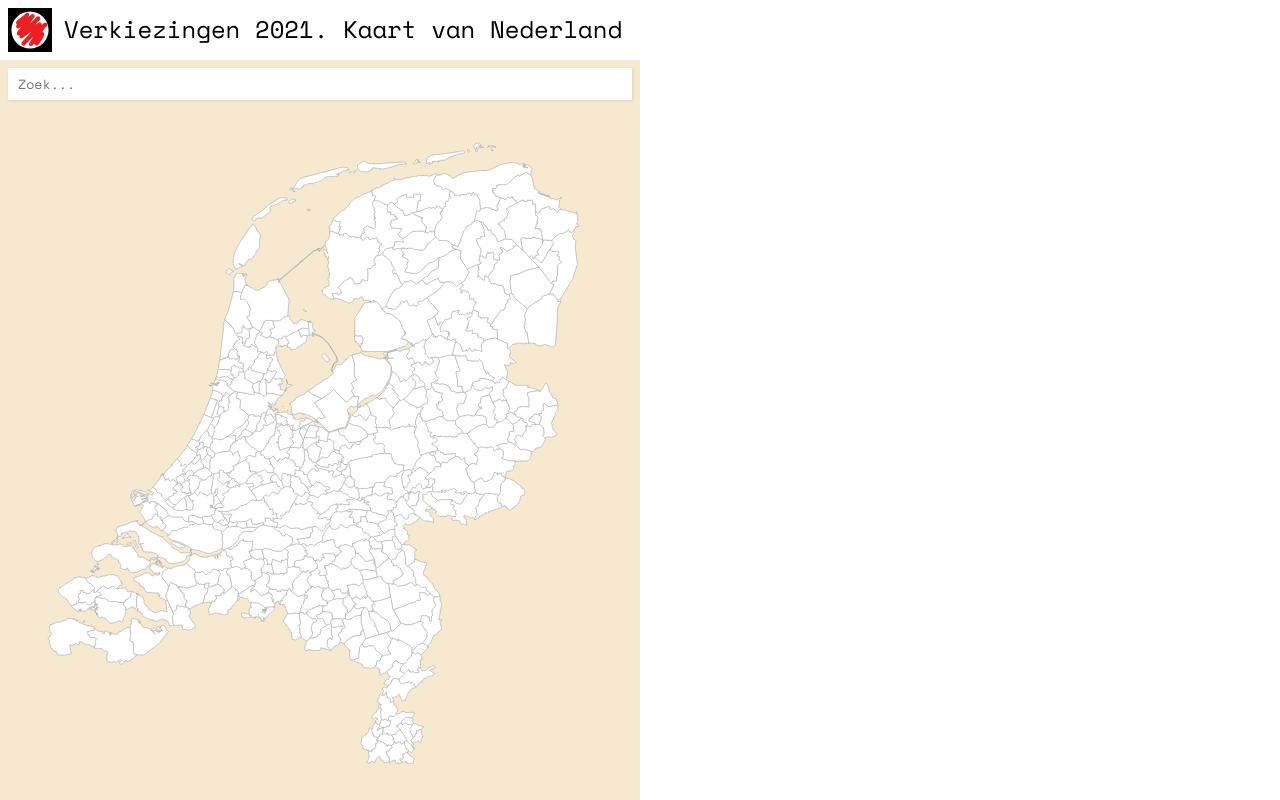
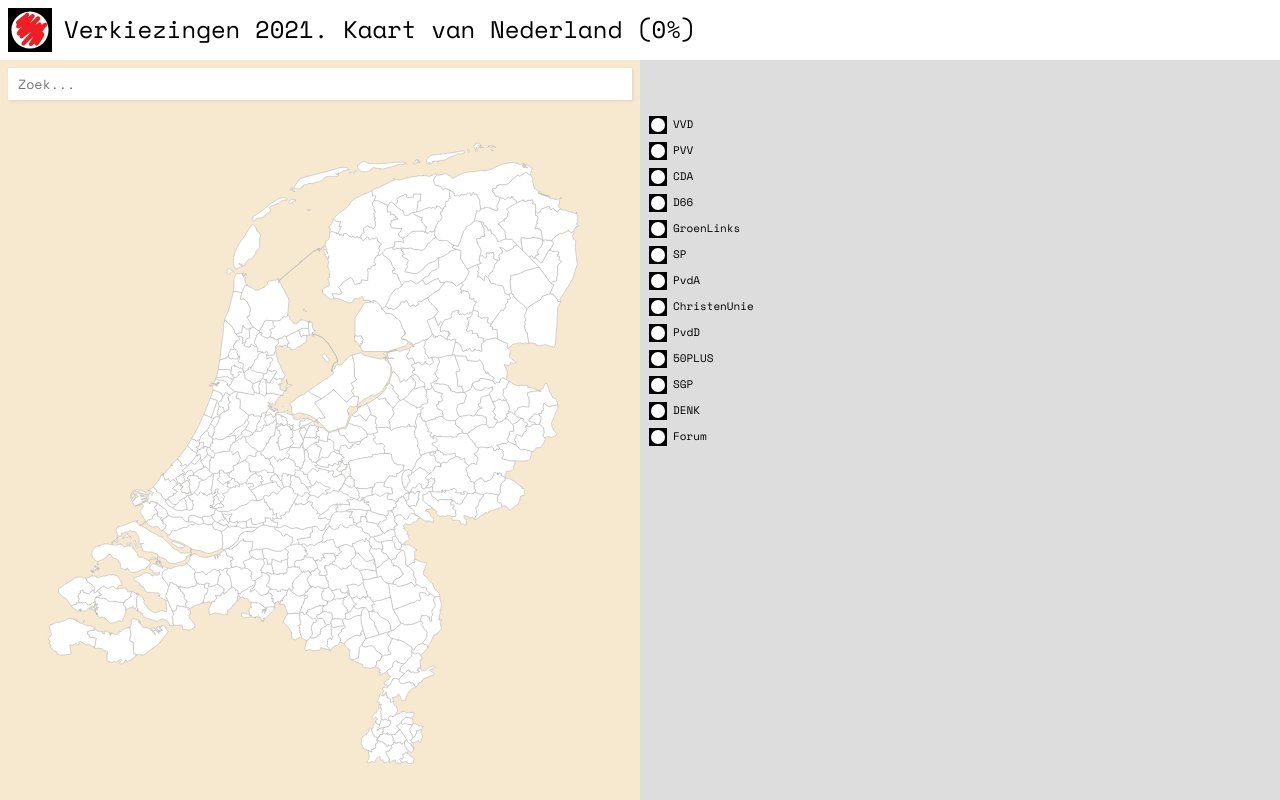
Before and after one commit to CapeSepias/verkiezingen, a Vue app: page / in a window 1280 px wide. Built offline with nearby package versions, Linux system fonts and the light colour scheme.

Commit message:
fusions, design

```diff
--- a/src/app.vue
+++ b/src/app.vue
@@ -1,17 +1,22 @@
 <script>
     import parties from '@/data/parties';
     import municipalities from '@/data/municipalities';
+    import fusions from '@/data/fusions';
     import * as d3 from 'd3';
 
     export default {
         name: 'app',
         components: {},
         props: {},
-        computed: {},
         data() {
             return {
                 ready: false
             }
+        },
+        computed: {
+            municipalities() {
+                return this.$store.state.municipalities.all;
+            },
         },
         methods: {
             init() {
@@ -19,42 +24,94 @@
                     m.id = municipalities.indexOf(m) + 1;
                     return m
                 });
+                for (let fusion of fusions) {
+                    let municipality = ms.find(m => m.title === fusion.current);
+                    if (municipality) {
+                        municipality.fusions = fusion.previous;
+                    }
+                }
                 this.$store.commit('parties/init', parties);
                 this.$store.commit('municipalities/init', ms);
                 this.ready = true;
+            },
+            addData(municipality, row) {
+                let results = {
+                    2017: {
+                        votes: [],
+                        voters: Number(row.Kiesgerechtigden),
+                        attendance: Number(row.Opkomst),
+                        invalidVotes: Number(row.OngeldigeStemmen),
+                        validVotes: Number(row.GeldigeStemmen),
+                        blankVotes: Number(row.BlancoStemmen)
+                    }
+                };
+                for (let party of this.$store.state.parties.all) {
+                    if (row[party.colname]) {
+                        results[2017].votes.push({
+                            party_id: party.id,
+                            votes: Number(row[party.colname])
+                        })
+                    }
+                }
+                this.$store.commit('municipalities/updatePropertyOfItem', {item: municipality, property: 'results', value: results});
+            },
+            addMultipleData(municipality, rows) {
+                let results = {
+                    2017: {
+                        votes: [],
+                        voters: 0,
+                        attendance: 0,
+                        invalidVotes: 0,
+                        validVotes: 0,
+                        blankVotes: 0
+                    }
+                };
+                for (let row of rows) {
+                    results[2017].voters +=  Number(row.Kiesgerechtigden);
+                    results[2017].attendance +=  Number(row.Opkomst);
+                    results[2017].invalidVotes +=  Number(row.OngeldigeStemmen);
+                    results[2017].validVotes +=  Number(row.GeldigeStemmen);
+                    results[2017].blankVotes +=  Number(row.BlancoStemmen);
+                }
+
+
+                for (let party of this.$store.state.parties.all) {
+                    for (let row of rows) {
+                        if (row[party.colname]) {
+                            let item = results[2017].votes.find(i => i.party_id === party.id);
+                            if (!item) {
+                                results[2017].votes.push({
+                                    party_id: party.id,
+                                    votes: Number(row[party.colname])
+                                })
+                            } else {
+                                item.votes += Number(row[party.colname]);
+                            }
+                        }
+                    }
+                }
+                this.$store.commit('municipalities/updatePropertyOfItem', {item: municipality, property: 'results', value: results});
             },
             load() {
                 const url = "data/2017.csv";
 
                 d3.csv(url)
                     .then((data) => {
-                        for (let item of data) {
-                            let code, municipality, results;
-                            code = 'GM' + item.RegioCode.substring(1);
-                            municipality = this.$store.getters['municipalities/getItemByProperty']('identifier', code, true);
-                            if (municipality) {
-                                results = {
-                                    2017: {
-                                        votes: [],
-                                        voters: Number(item.Kiesgerechtigden),
-                                        attendance: Number(item.Opkomst),
-                                        invalidVotes: Number(item.OngeldigeStemmen),
-                                        validVotes: Number(item.GeldigeStemmen),
-                                        blankVotes: Number(item.BlancoStemmen)
-                                    }
-                                };
-                                for (let party of this.$store.state.parties.all) {
-                                    if (item[party.colname]) {
-                                        results[2017].votes.push({
-                                            party_id: party.id,
-                                            votes: Number(item[party.colname])
-                                        })
-                                    }
+                        for (let municipality of this.municipalities) {
+                            let item, items, results;
+                            if (municipality.fusions.length === 0) {
+                                item = data.find(row => {
+                                    let code = 'GM' + row.RegioCode.substring(1);
+                                    return municipality.identifier === code;
+                                });
+                                if (item) {
+                                    this.addData(municipality, item);
                                 }
-                                this.$store.commit('municipalities/updatePropertyOfItem', {item: municipality, property: 'results', value: results});
+                            } else {
+                                items = data.filter(row => municipality.fusions.indexOf(row.RegioNaam) > -1);
+                                this.addMultipleData(municipality, items);
                             }
                         }
-
                     })
                     .catch((error) => {
                         console.error(error);
--- a/src/classes/Municipality.js
+++ b/src/classes/Municipality.js
@@ -7,6 +7,7 @@ class Municipality {
         identifier = '',
         population = 0,
         paths = [],
+        fusions = [],
         results = null
     }) {
         this.id = id;
@@ -14,6 +15,7 @@ class Municipality {
         this.identifier = identifier;
         this.population = population;
         this.paths = paths.map(path => new Path(path));
+        this.fusions = fusions;
         this.results = results;
     }
 }
--- a/src/components/pages/HeaderBar.vue
+++ b/src/components/pages/HeaderBar.vue
@@ -4,11 +4,35 @@
         components: {},
         props: {},
         computed: {
-            currentParty() {
-                return this.$store.state.parties.current;
+            municipalities() {
+                return this.$store.state.municipalities.all;
+            },
+            activeParties() {
+                return this.$store.state.parties.active;
+            },
+            activePartiesString() {
+                return this.activeParties.map(p => p.title).join(' + ');
             },
             title() {
-                return this.currentParty ? ('Verkiezingen 2021. Kaart van ' + this.currentParty.title) : 'Verkiezingen 2021. Kaart van Nederland';
+                return this.activeParties.length > 0 ? ('Verkiezingen 2021. Kaart van ' + this.activePartiesString) : 'Verkiezingen 2021. Kaart van Nederland';
+            },
+            percentage() {
+                let votes, voters;
+                votes = 0;
+                voters = 0;
+                for (let municipality of this.municipalities) {
+                    if (municipality.results) {
+                        let results = municipality.results[2017].votes;
+                        for (let party of this.activeParties) {
+                            let votesForParty = results.find(v => v.party_id === party.id);
+                            if (votesForParty) {
+                                votes += votesForParty.votes;
+                            }
+                        }
+                        voters += municipality.results[2017].validVotes
+                    }
+                }
+                return Math.round(100 * (votes / voters));
             }
         },
         methods: {}
@@ -19,7 +43,7 @@
 <template>
     <div class="HeaderBar">
         <img src="assets/img/vote.svg"/>
-        {{title}}
+        {{title}} ({{percentage}}%)
     </div>
 </template>
 
--- a/src/components/pages/Main.vue
+++ b/src/components/pages/Main.vue
@@ -32,8 +32,7 @@
                 <Map/>
             </div>
             <Detail
-                    v-if="currentMunicipality"
-                    :municipality="currentMunicipality"/>
+                :municipality="currentMunicipality"/>
         </div>
     </div>
 </template>
--- a/src/components/pages/detail/Detail.vue
+++ b/src/components/pages/detail/Detail.vue
@@ -7,7 +7,7 @@
         components: {DetailParties},
         props: {
             municipality: {
-                type: Municipality,
+                type: Municipality | null,
                 required: true
             }
         },
@@ -32,13 +32,14 @@
 <template>
     <div class="Detail">
         <div class="Detail__title">
-            {{municipality.title}}
+            {{municipality ? municipality.title : ''}}
         </div>
         <DetailParties
-            v-if="municipality.results[2017]"
             :municipality="municipality"/>
 
-        <div class="Detail__body">
+        <div
+            v-if="municipality"
+            class="Detail__body">
             <div class="Detail__row">
                 <div class="Detail__label">
                     Kiesgerechtigden
@@ -87,6 +88,7 @@
         .Detail__title {
             font-size: 24px;
             margin-bottom: 12px;
+            height: 36px;
         }
 
         .Detail__body {
--- a/src/components/pages/detail/DetailParties.vue
+++ b/src/components/pages/detail/DetailParties.vue
@@ -7,7 +7,7 @@
         components: {DetailParty},
         props: {
             municipality: {
-                type: Municipality,
+                type: Municipality | null,
                 required: true
             }
         },
--- a/src/components/pages/detail/DetailParty.vue
+++ b/src/components/pages/detail/DetailParty.vue
@@ -8,7 +8,7 @@
         components: {},
         props: {
             municipality: {
-                type: Municipality,
+                type: Municipality | null,
                 required: true
             },
             party: {
@@ -17,11 +17,11 @@
             }
         },
         computed: {
-            isCurrent() {
-                return this.$store.state.parties.current === this.party;
+            isActive() {
+                return this.$store.state.parties.active.indexOf(this.party) > -1;
             },
             result() {
-                return this.municipality.results[2017].votes.find(v => v.party_id === this.party.id);
+                return this.municipality ? this.municipality.results[2017].votes.find(v => v.party_id === this.party.id) : null;
             },
             percentage() {
                 return Math.round(100 * (this.result.votes / this.municipality.results[2017].validVotes));
@@ -32,7 +32,7 @@
         },
         methods: {
             selectParty() {
-                this.$store.commit('parties/setCurrent', this.party);
+                this.$store.commit('parties/toggle', this.party);
             }
         }
     }
@@ -42,18 +42,23 @@
 <template>
     <div
         @click="selectParty()"
-        :class="{'DetailParty--current': isCurrent}"
+        :class="{'DetailParty--active': isActive}"
         class="DetailParty">
+        <div class="DetailParty__vote"><div class="DetailParty__vote-inner"></div></div>
         <div class="DetailParty__party">
             {{party.title}}
         </div>
-        <div class="DetailParty__score-container">
+        <div
+            v-if="municipality"
+            class="DetailParty__score-container">
             <div
                 v-if="result"
-                :style="{'background': party.color, width: width + '%'}"
+                :style="{width: width + '%'}"
                 class="DetailParty__score"></div>
         </div>
-        <div class="DetailParty__percentage">
+        <div
+            v-if="municipality"
+            class="DetailParty__percentage">
             {{percentage}}%
         </div>
     </div>
@@ -67,9 +72,40 @@
         display: flex;
         align-items: center;
         margin-bottom: 8px;
-        opacity: 0.5;
         transition: all 0.4s ease;
         cursor: pointer;
+
+        .DetailParty__vote {
+            width: 18px;
+            height: 18px;
+            background: #000;
+            position: relative;
+            margin-right: 6px;
+            z-index: 0;
+
+            .DetailParty__vote-inner {
+                position: absolute;
+                width: calc(100% - 4px);
+                height: calc(100% - 4px);
+                border-radius: 50%;
+                background: #fff;
+                z-index: 1;
+                top: 2px;
+                left: 2px;
+
+                &:after {
+                    content: '';
+                    position: absolute;
+                    left: 50%;
+                    top: 50%;
+                    transform: translate(-50%, -50%);
+                    width: 6px;
+                    height: 6px;
+                    border-radius: 50%;
+                    background: transparent;
+                }
+            }
+        }
 
         .DetailParty__party {
             width: 100px;
@@ -89,14 +125,40 @@
                 left: 0;
                 top: 0;
                 height: 100%;
-                background: red!important;
+                background: #000;
                 transition: all 0.2s ease;
             }
 
         }
 
-        &.DetailParty--current {
-            opacity: 1;
+        &.DetailParty--active {
+
+            .DetailParty__vote {
+
+                .DetailParty__vote-inner {
+                    background: red;
+                }
+            }
+
+            .DetailParty__score-container {
+
+                .DetailParty__score {
+                    background: red;
+                }
+            }
+        }
+
+        &:hover {
+
+            .DetailParty__vote {
+
+                .DetailParty__vote-inner {
+
+                    &:after {
+                        background: red;
+                    }
+                }
+            }
         }
     }
 </style>
--- a/src/components/pages/map/Map.vue
+++ b/src/components/pages/map/Map.vue
@@ -18,8 +18,8 @@
             municipalities() {
                 return this.$store.state.municipalities.all;
             },
-            currentParty() {
-                return this.$store.state.parties.current;
+            activeParties() {
+                return this.$store.state.parties.active;
             }
         },
         methods: {
@@ -34,14 +34,14 @@
                     zoom: this.$store.state.ui.zoom,
                     fill: true
                 };
-                canvasTools.draw(this.ctx, this.municipalities, settings, this.currentParty);
+                canvasTools.draw(this.ctx, this.municipalities, settings, this.activeParties);
             }
         },
         mounted() {
             this.init();
         },
         watch: {
-            currentParty: {
+            activeParties: {
                 handler: function() {
                     this.draw();
                 },
--- /dev/null
+++ b/src/data/fusions.js
@@ -0,0 +1,44 @@
+const fusions = [
+    {
+        current: 'Waadhoeke',
+        previous: ['Franekeradeel', 'Het Bildt', 'Menameradiel']
+    }, {
+        current: 'Beekdaelen',
+        previous: ['Onderbanken', 'Nuth', 'Schinnen']
+    }, {
+        current: 'Hoeksche Waard',
+        previous: ['Strijen', 'Binnenmaas', 'Oud-Beijerland', 'Cromstrijen', 'Korendijk']
+    }, {
+        current: 'Altena',
+        previous: ['Aalburg', 'Werkendam','Woudrichem']
+    }, {
+        current: 'Molenlanden',
+        previous: ['Molenwaard', 'Giessenlanden']
+    }, {
+        current: 'West Betuwe',
+        previous: ['Geldermalsen', 'Neerijnen', 'Lingewaal']
+    }, {
+        current: 'Vijfheerenlanden',
+        previous: ['Leerdam', 'Vianen', 'Zederik']
+    }, {
+        current: 'Westerkwartier',
+        previous: ['Grootegast', 'Leek', 'Marum', 'Zuidhorn']
+    }, {
+        current: 'Het Hogeland',
+        previous: ['Bedum', 'Leens', 'Winsum', 'Uithuizen']
+    }, {
+        current: 'Eemsdelta',
+        previous: ['Appingedam', 'Delfzijl', 'Loppersum']
+    }, {
+        current: 'Midden-Groningen',
+        previous: ['Hoogezand-Sappemeer', 'Slochteren', 'Menterwolde']
+    }, {
+        current: 'Westerwolde',
+        previous: ['Bellingwedde', 'Vlagtwedde']
+    }, {
+        current: 'Noardeast-Fryslân',
+        previous: ['Dongeradeel', 'Ferwerderadeel', 'Kollumerland en Nieuwkruisland']
+    }
+];
+
+export default fusions;
--- a/src/store/modules/parties.js
+++ b/src/store/modules/parties.js
@@ -5,7 +5,7 @@ const Model = Party;
 
 const state = {
     all: [],
-    current: null
+    active: []
 };
 
 const getters = {
@@ -28,26 +28,13 @@ const mutations = {
     init(state, set) {
         return _base.mutations.init(state, set, Model);
     },
-    setCurrent(state, item) {
-        return _base.mutations.setCurrent(state, item)
-    },
-    unsetCurrent(state) {
-        return _base.mutations.unsetCurrent(state)
-    },
-    create(state, item) {
-        return _base.mutations.create(state, item, Model);
-    },
-    update(state, item) {
-        return _base.mutations.update(state, item, Model);
-    },
-    delete(state, item) {
-        return _base.mutations.delete(state, item);
-    },
-    updateProperty(state, payload) {
-        return _base.mutations.updateProperty(state, payload);
-    },
-    reset(state) {
-        return _base.mutations.reset(state);
+    toggle(state, item) {
+        let index = state.active.indexOf(item);
+        if (index === -1) {
+            state.active.push(item);
+        } else {
+            state.active.splice(index, 1);
+        }
     }
 };
 
--- a/src/tools/canvas.js
+++ b/src/tools/canvas.js
@@ -1,24 +1,34 @@
-const draw = function(ctx, municipalities, settings, party) {
+const draw = function(ctx, municipalities, settings, parties) {
     ctx.lineWidth = 0.5;
     ctx.strokeStyle = '#aaa';
     for (let municipality of municipalities) {
-        drawMunicipality(ctx, municipality, settings, party);
+        drawMunicipality(ctx, municipality, settings, parties);
     }
 };
 
-const drawMunicipality = function(ctx, municipality, settings, party) {
+const drawMunicipality = function(ctx, municipality, settings, parties) {
     // todo add color
-    let color, results, alpha;
+    let color, results, alpha, votes, percentage;
+    votes = 0;
 
-    results = (party && municipality.results) ? municipality.results[2017].votes.find(v => v.party_id === party.id) : null;
-    if (results) {
-        //color = party.color;
+
+    if (municipality.results) {
+        results = municipality.results[2017].votes;
+        for (let party of parties) {
+            let votesForParty = results.find(v => v.party_id === party.id);
+            if (votesForParty) {
+                votes += votesForParty.votes;
+            }
+        }
+        percentage = votes / municipality.results[2017].validVotes;
         color = 'red';
-        alpha = 2 * results.votes / municipality.results[2017].validVotes;
+        alpha = 1 * percentage;
     } else {
-        color = '#fff';
+        color = '#555';
         alpha = 1;
     }
+
+
 
 
     for (let path of municipality.paths) {
```
Also changed, not shown: public/data/2017.csv.
